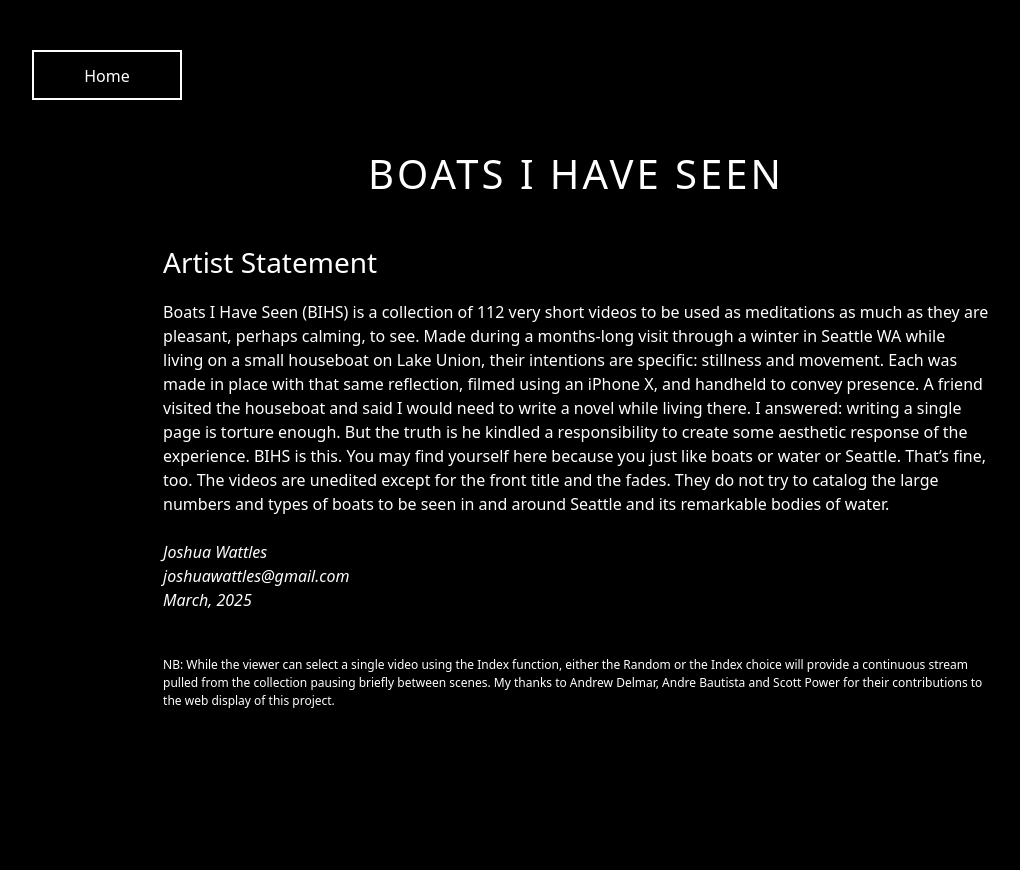
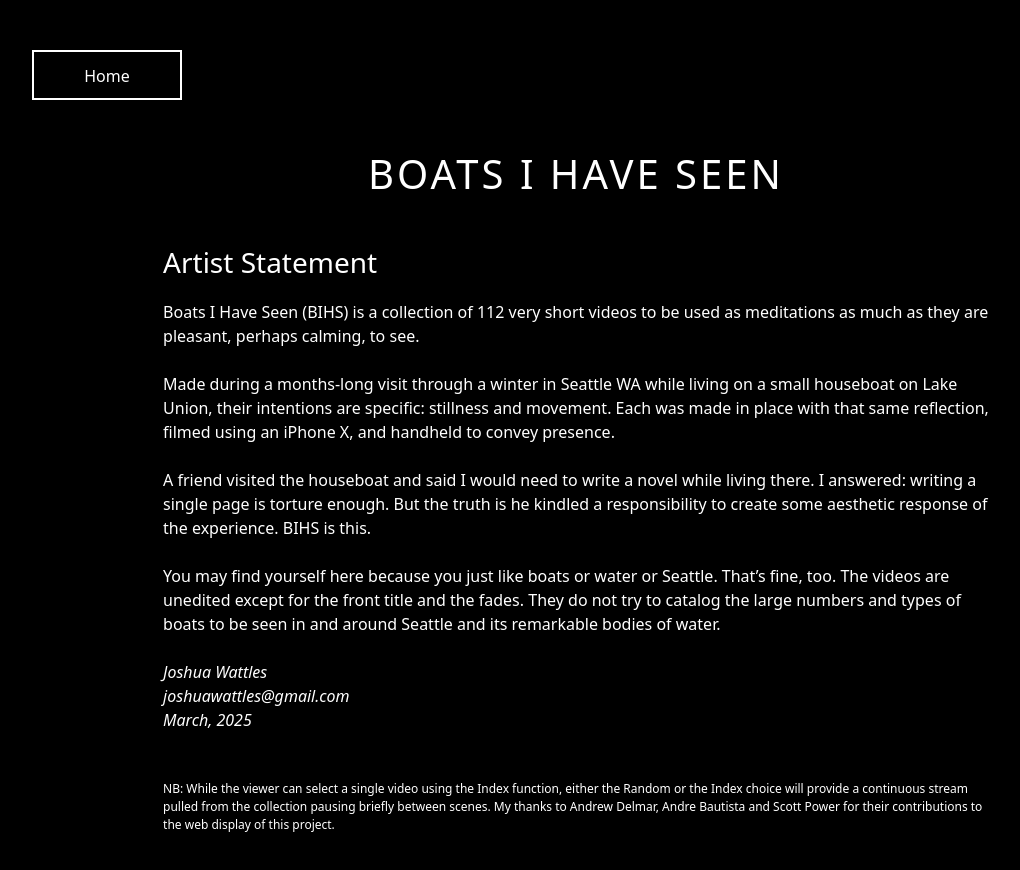
Before and after one commit to joshswgit/bihs-v2, a React (Create React App) app: page /statement in a window 1280 px wide. Shown: the top 870 px of the page, without its empty margins (64-1084 px from the left). Before the commit the page ends 800 px from the top, so only its background shows below. Built offline with nearby package versions, Linux system fonts and the light colour scheme.

Commit message:
update style

```diff
--- a/src/pages/StatementPage.js
+++ b/src/pages/StatementPage.js
@@ -20,25 +20,37 @@ return (
                   <div className="video_list">
                   <div className="video_item" style={{padding: "0 13% 0 13%", color: 'white'}}>
                      <h3 style={{ marginBottom:"20px", fontWeight: 200 }}>Artist Statement</h3>
-                     <p>Boats I Have Seen (BIHS) is a collection of 112 very short videos to be used as meditations as
+                     <p>
+                        Boats I Have Seen (BIHS) is a collection of 112 very short videos to be used as meditations as
                         much as they are pleasant, perhaps calming, to see.
+                    </p>
+                    <br/>
+                    <p>
                         Made during a months-long visit through a winter in Seattle WA while living on a small
                         houseboat on Lake Union, their intentions are specific: stillness and movement. Each was made
                         in place with that same reflection, filmed using an iPhone X, and handheld to convey presence.
+                    </p>
+                    <br/>
+                    <p>
                         A friend visited the houseboat and said I would need to write a novel while living there. I
                         answered: writing a single page is torture enough. But the truth is he kindled a responsibility to
                         create some aesthetic response of the experience. BIHS is this.
+                    </p>
+                    <br/>
+                    <p>
                         You may find yourself here because you just like boats or water or Seattle. That’s fine, too.
                         The videos are unedited except for the front title and the fades. They do not try to catalog the
                         large numbers and types of boats to be seen in and around Seattle and its remarkable bodies of
                         water.
+                    </p>
                     <br/>
-                        <br/>
+                    <p>
                         <em>
                             Joshua Wattles<br/>
                             joshuawattles@gmail.com<br/>
                             March, 2025
                         </em>
+                    </p>
                     <br />
                     <br />
                     <p className="statement-nb">
@@ -47,7 +59,6 @@ return (
                         between scenes.
                         My thanks to Andrew Delmar, Andre Bautista and Scott Power for their contributions to the
                         web display of this project.
-                        </p>
                     </p>
                   </div>
                   </div>
--- a/src/pages/indexPage.css
+++ b/src/pages/indexPage.css
@@ -17,7 +17,6 @@
 
 .statement-nb {
   font-size: 12px;
-  margin-top: 20px;
 }
 
   /* Modal Content/Box */
```
Lines whose indentation alone changed are shown as unchanged.
